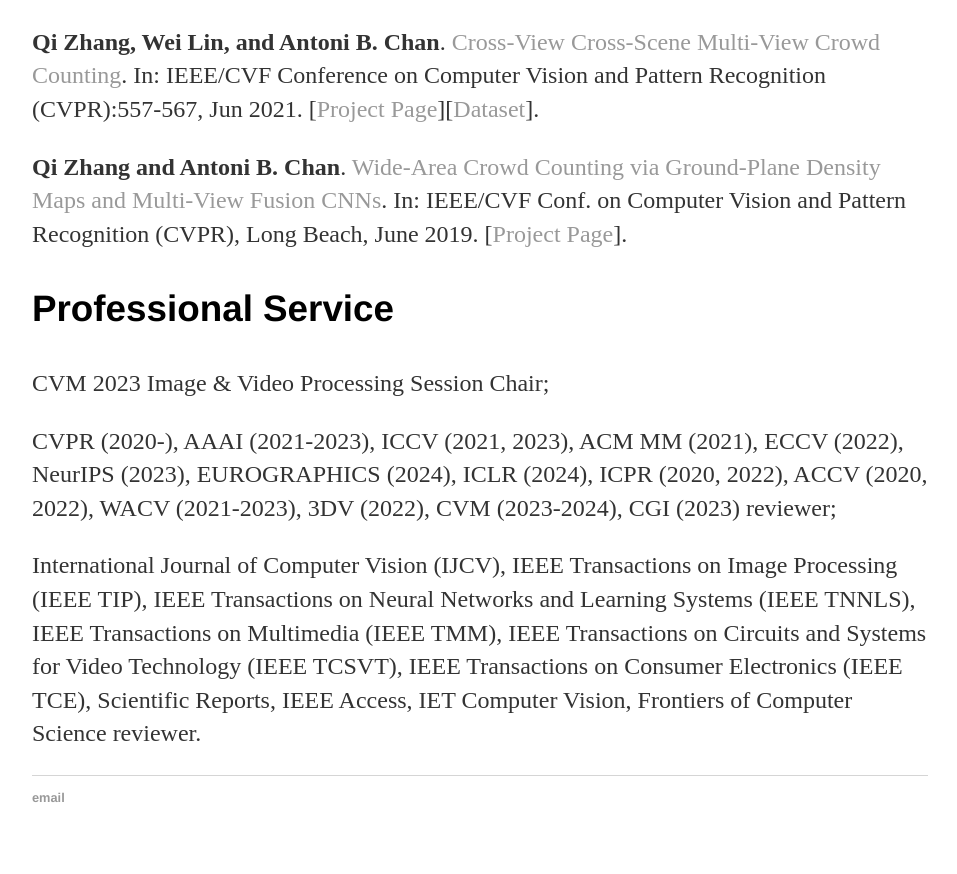
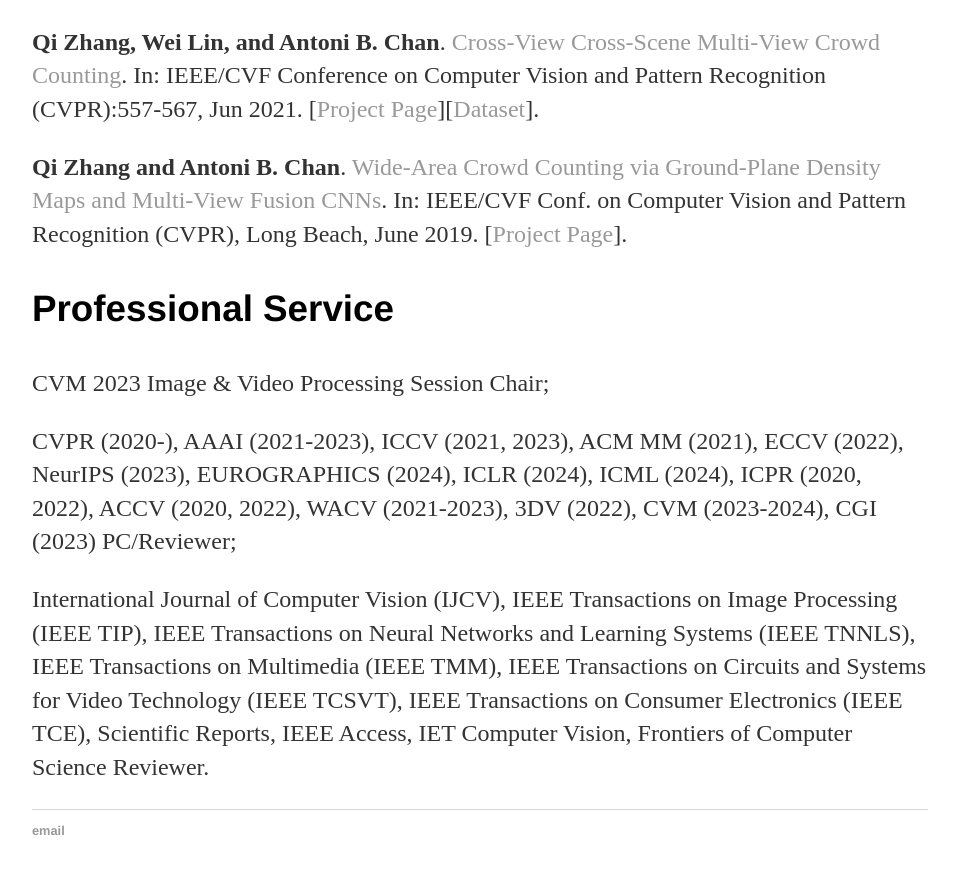
Before and after one commit to zqyq/zqyq.github.io, a Jekyll site: the page built from index.html, in a window 1280 px wide and 900 px high, scrolled down 1326 px. Shown: the top 874 px of the window, without its empty margins (160-1117 px from the left). Built offline with Jekyll 4.4.1, drawn with Linux system fonts in a browser that asks for light colours.

Commit message:
Update index.html

```diff
--- a/index.html
+++ b/index.html
@@ -65,12 +65,12 @@
 
 
 			<p> CVM 2023 Image & Video Processing Session Chair; <p>
-			<p>  CVPR (2020-), AAAI (2021-2023), ICCV (2021, 2023), ACM MM (2021),  ECCV (2022), NeurIPS (2023), EUROGRAPHICS (2024), ICLR (2024),
-			ICPR (2020, 2022), ACCV (2020, 2022), WACV (2021-2023), 3DV (2022), CVM (2023-2024), CGI (2023) reviewer;<p>
+			<p>  CVPR (2020-), AAAI (2021-2023), ICCV (2021, 2023), ACM MM (2021),  ECCV (2022), NeurIPS (2023), EUROGRAPHICS (2024), ICLR (2024), ICML (2024),
+			ICPR (2020, 2022), ACCV (2020, 2022), WACV (2021-2023), 3DV (2022), CVM (2023-2024), CGI (2023) PC/Reviewer;<p>
 
 			<p> International Journal of Computer Vision (IJCV), IEEE Transactions on Image Processing (IEEE TIP),
 			 IEEE Transactions on Neural Networks and Learning Systems (IEEE TNNLS),
 			 IEEE Transactions on Multimedia (IEEE TMM), IEEE Transactions on Circuits and Systems for Video Technology (IEEE TCSVT),
 			  IEEE Transactions on Consumer Electronics (IEEE TCE), Scientific Reports, IEEE Access, IET Computer Vision,
-			    Frontiers of Computer Science reviewer.<p>
+			    Frontiers of Computer Science Reviewer.<p>
 		</div>
```
